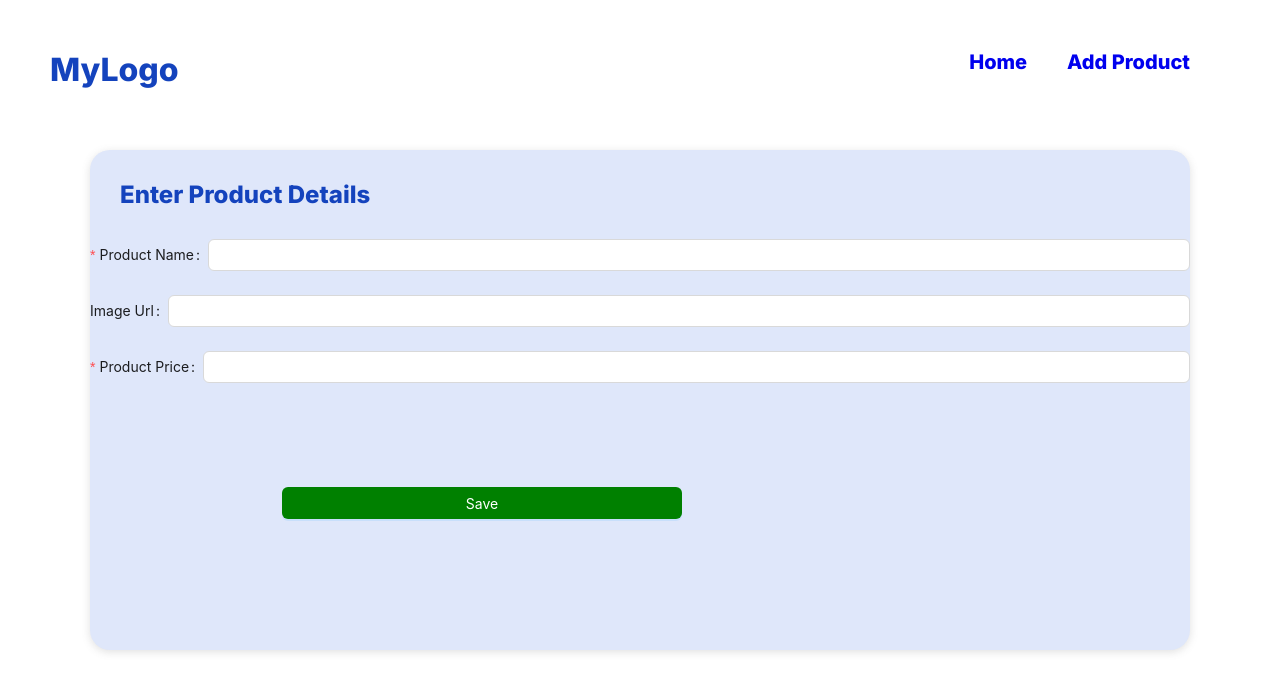
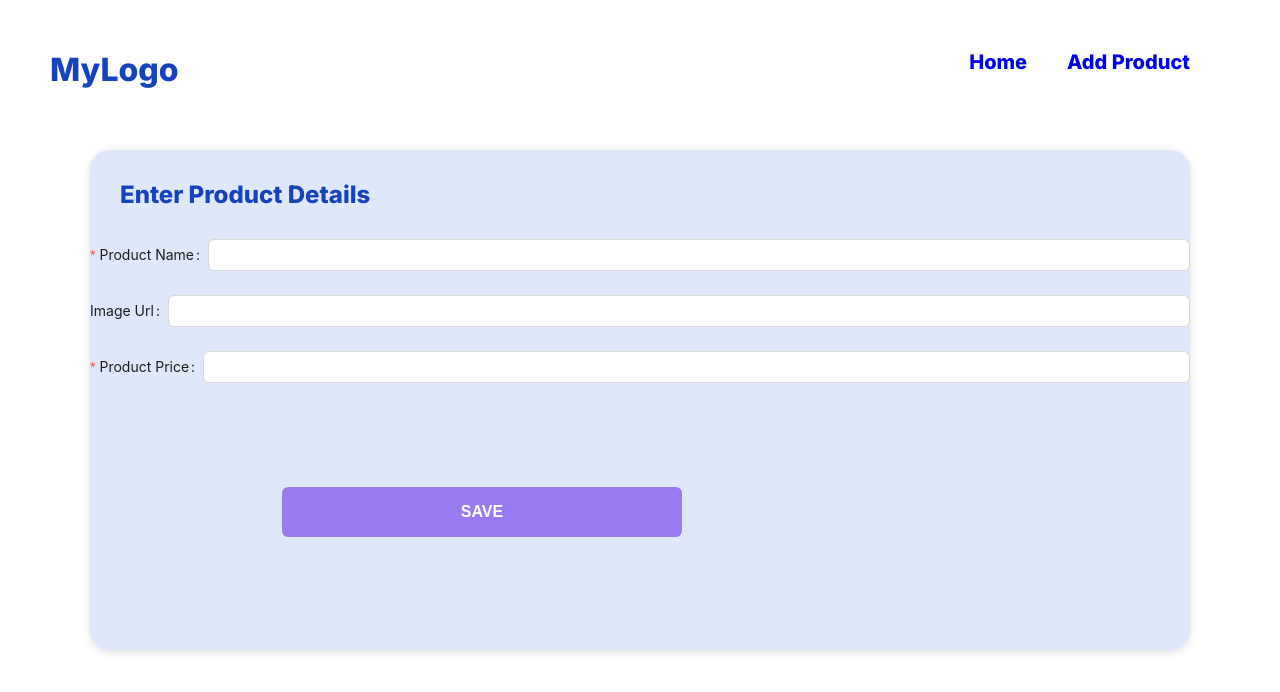
Before and after one commit to saurav9283/CRUD_frontend, a React (Create React App) app: page /add in a window 1280 px wide. Shown: the top 692 px of the page. Built offline with nearby package versions, Linux system fonts and the light colour scheme.

Commit message:
last commit

```diff
--- a/package.json
+++ b/package.json
@@ -12,10 +12,12 @@
     "@testing-library/user-event": "^14.4.3",
     "antd": "^5.8.2",
     "axios": "^1.4.0",
+    "history": "^5.3.0",
     "react": "^18.2.0",
     "react-dom": "^18.2.0",
     "react-router-dom": "^6.14.2",
     "react-scripts": "^5.0.1",
+    "react-toastify": "^9.1.3",
     "web-vitals": "^3.4.0"
   },
   "scripts": {
--- a/src/components/AddProduct/index.css
+++ b/src/components/AddProduct/index.css
@@ -32,3 +32,19 @@
     border-radius: 100%;
     cursor: pointer;
 }
+
+.saveButton{
+    background-color: #997af0;
+    color: white;
+    padding: 1rem 2rem;
+    border: none;
+    font-weight: bold;
+    cursor: pointer;
+    border-radius: 0.4rem;
+    font-size: 1rem;
+    text-transform: uppercase;
+    /* transition: 0.9s else-in-out; */
+    &:hover{
+        background-color: #4e0eff;
+    }
+}
--- a/src/components/AddProduct/index.js
+++ b/src/components/AddProduct/index.js
@@ -8,6 +8,7 @@ import { addProduct } from '../../services/product.service';
 function AddProduct({ setIsChange, isChange, setIsUpdate, item }) {
     const [form] = Form.useForm();
     const navigate = useNavigate();
+
     const onFinish = async (values) => {
         if (item?.name ) {
             updateProduct(values,item._id);
@@ -19,8 +20,9 @@ function AddProduct({ setIsChange, isChange, setIsUpdate, item }) {
         else {
             try {
                 const res = await addProduct(values);
-
-                console.log(res.data);
+                let message  = res.data;
+                console.log(message);
+                alert(message)
             } catch (error) {
                 console.log(error)
             }
@@ -44,9 +46,13 @@ function AddProduct({ setIsChange, isChange, setIsUpdate, item }) {
         })
     }
     if (item?.name) {
-
         onFill();
     }
+
+    const showAlert = () => {
+        alert("Product Updated!!");
+    }
+
 
     return (
         <div className='formBox'>
@@ -85,13 +91,14 @@ function AddProduct({ setIsChange, isChange, setIsUpdate, item }) {
                         <Input />
                     </Form.Item>
                     <Form.Item >
-                        <Button className='saveButton' type="primary" htmlType="submit">
+                        {/* <Button className='saveButton' type="primary" htmlType="submit">
                             Save
-                        </Button>
+                        </Button> */}
+                        <button className='saveButton' onClick={showAlert}>Save</button>
+
                     </Form.Item>
                 </Form>
             </div>
-
         </div>
     )
 }
--- a/src/components/Products/index.css
+++ b/src/components/Products/index.css
@@ -10,3 +10,7 @@
     text-align: center;
     margin: 20px;
 }
+.products{
+    margin-top: -50px;
+    background-color:rgb(208, 197, 183);
+}
--- a/src/components/Products/index.js
+++ b/src/components/Products/index.js
@@ -30,19 +30,28 @@ function Products({setIsChange, isUpdate,isChange, setIsUpdate, setItem }) {
 
     return (
         <div className='products'>
-                <div className="heading"><h2>my Products</h2></div>
+    <div className="heading">
+        <h2>My Products</h2>
+    </div>
     <div className="content">
-                    {
-                        myProducts?.map((item, i) => {
+        {myProducts &&
+            myProducts.map((item, i) => {
                 if (item.name !== '') {
                     return (
-                                    <MyCard key={item._id}  setItem={setItem} item={item}  handelDeleteItem={handelDelete} setIsUpdate={setIsUpdate} />
-                                )
+                        <MyCard
+                            key={item._id}
+                            setItem={setItem}
+                            item={item}
+                            handelDeleteItem={handelDelete}
+                            setIsUpdate={setIsUpdate}
+                        />
+                    );
                 }
-                        })
-                    }
+                return null;
+            })}
     </div>
 </div>
+
     )
 }
 
--- a/src/components/card/index.js
+++ b/src/components/card/index.js
@@ -7,7 +7,9 @@ function MyCard({ setItem, item, handelDeleteItem, setIsUpdate }) {
     const hanndelUpadte = () => {
         setIsUpdate(true);
         setItem(item);
-    }
+   }
+
+
 
     return (
         <div className='itemCard'>
@@ -18,7 +20,7 @@ function MyCard({ setItem, item, handelDeleteItem, setIsUpdate }) {
                 <h3>{item.name}</h3>
                 <p>{`${item.price} Rs`}</p>
                 <div style={{ padding: "10px" }}>
-                    <Button style={{ backgroundColor: "red", color: "white" }} onClick={() => handelDeleteItem(item._id)} >Delete</Button>
+                    <Button style={{ backgroundColor: "red", color: "white" }} onClick={() => handelDeleteItem(item._id) } >Delete</Button>
                     <Button style={{ backgroundColor: "green", color: "white" }} onClick={hanndelUpadte} >Update</Button>
                 </div>
 
--- a/src/pages/AddProducts/index.js
+++ b/src/pages/AddProducts/index.js
@@ -1,4 +1,3 @@
-import { useState } from 'react'
 import './index.css'
 import Navbar from '../../components/NavBar'
 import AddProduct from '../../components/AddProduct'
@@ -8,6 +7,7 @@ function AddProducts({isChange,setIsChange}) {
       <Navbar />
       <AddProduct  setIsChange={setIsChange} index={-1} isChange={isChange} />
     </div>
+
   )
 }
 
--- a/src/pages/Home/index.js
+++ b/src/pages/Home/index.js
@@ -15,7 +15,7 @@ function Home({isChange,setIsChange}) {
       </div>
       <div>
         {
-            isUpdate&& <AddProduct isChange={isChange} setIsChange={setIsChange} item={item}  setIsUpdate={setIsUpdate}/>
+            isUpdate && <AddProduct isChange={isChange} setIsChange={setIsChange} item={item}  setIsUpdate={setIsUpdate}/>
         }
       </div>
     </>
```
Also changed, not shown: src/pages/AddProducts/index.css (line endings or trailing spaces), 1 other file (tests, documents, lock files or other folders). Lines whose indentation alone changed are shown as unchanged.
